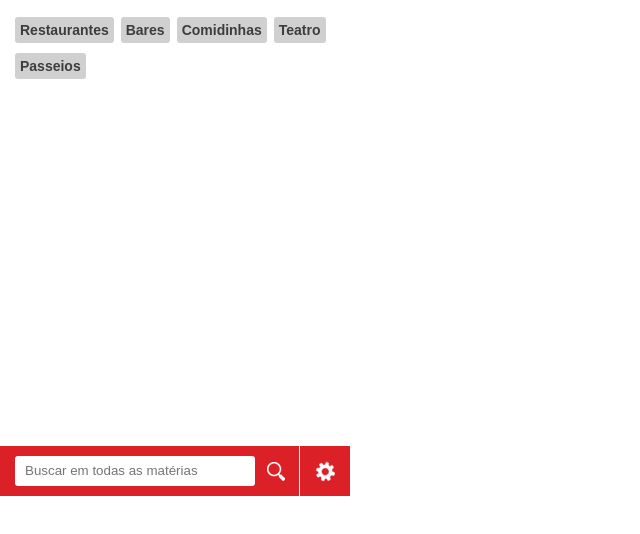
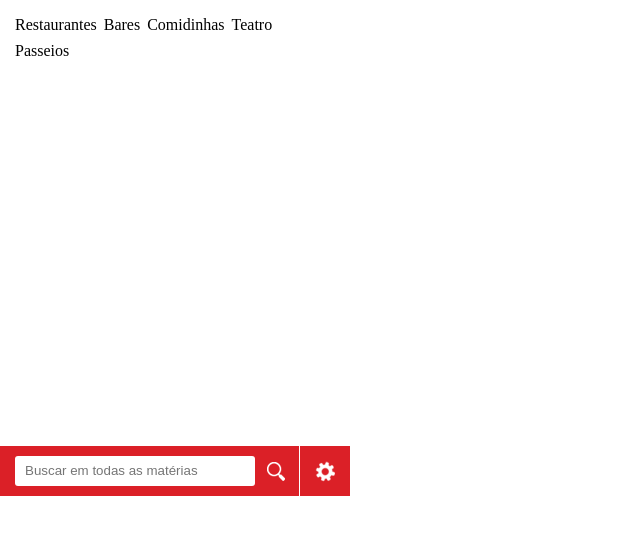
Before and after one commit to andersonpoli/widgetabril, a browser extension: page index.html in a window 1280 px wide. Both pictures are taken after a click on the element 325 px from the left and 115 px from the top of the page. Shown: the part 104-638 px from the top of the page, without its empty margins (0-640 px from the left). Drawn offline with Linux system fonts and the light colour scheme.

Commit message:
retirando a

```diff
--- a/index.html
+++ b/index.html
@@ -31,11 +31,11 @@
 			<a class="close-config"></a>
 			<p>Selecione abaixo as revistas que deseja receber atualizações</p>
 			<ul>
-				<li data-filtrotipo="Restaurantes"><a href="#">Restaurantes</a></li>
-				<li data-filtrotipo="Bares"><a href="#">Bares</a></li>
-				<li><a href="#" data-filtrotipo="Comidinhas">Comidinhas</a></li>
-				<li><a href="#" data-filtrotipo="Teatro">Teatro</a></li>
-				<li><a href="#" data-filtrotipo="Passeios">Passeios</a></li>
+				<li data-filtrotipo="Restaurantes">Restaurantes</li>
+				<li data-filtrotipo="Bares">Bares</li>
+				<li data-filtrotipo="Comidinhas">Comidinhas</li>
+				<li data-filtrotipo="Teatro">Teatro</li>
+				<li data-filtrotipo="Passeios">Passeios</li>
 			</ul>
 		</div>
 		<div id="footer">
```
